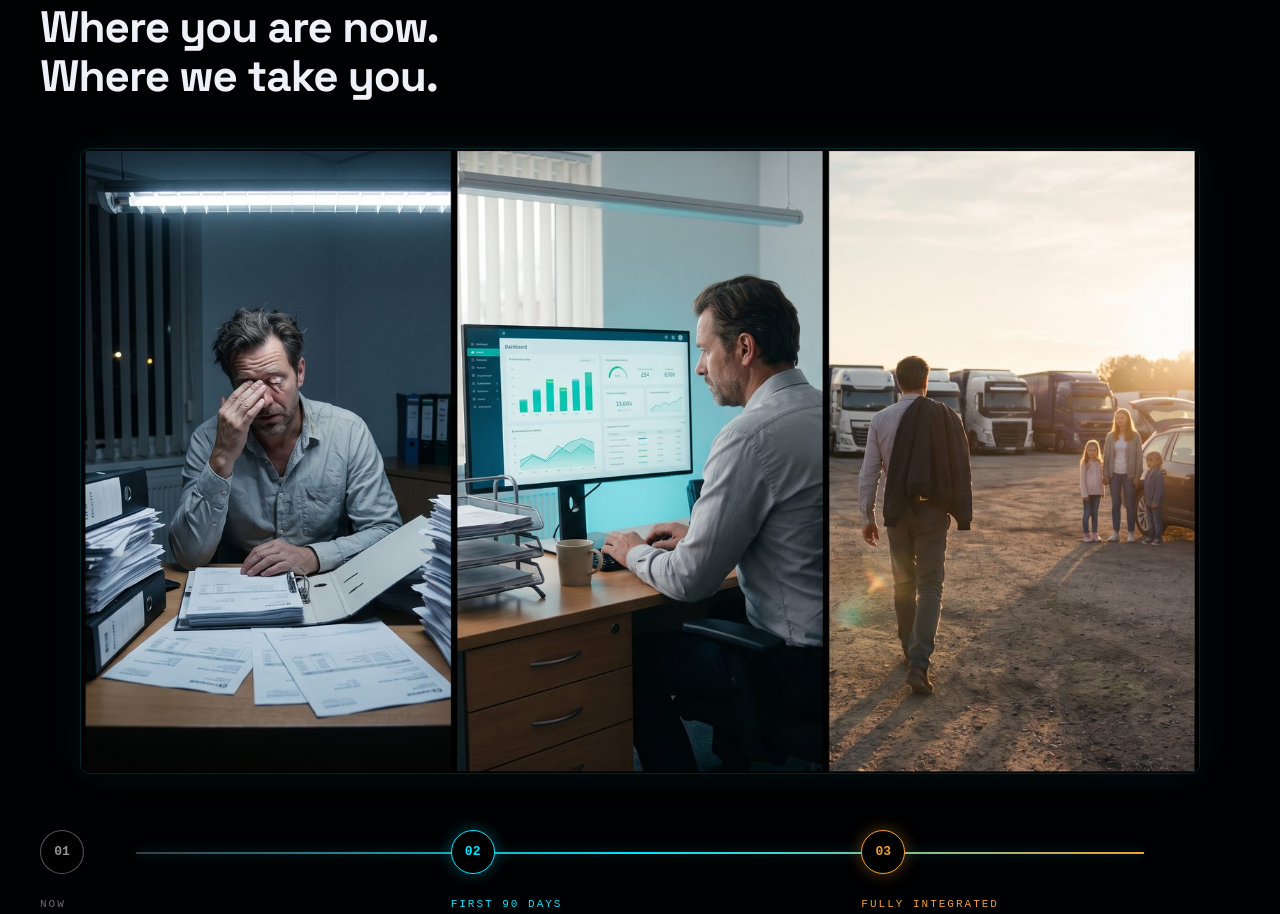
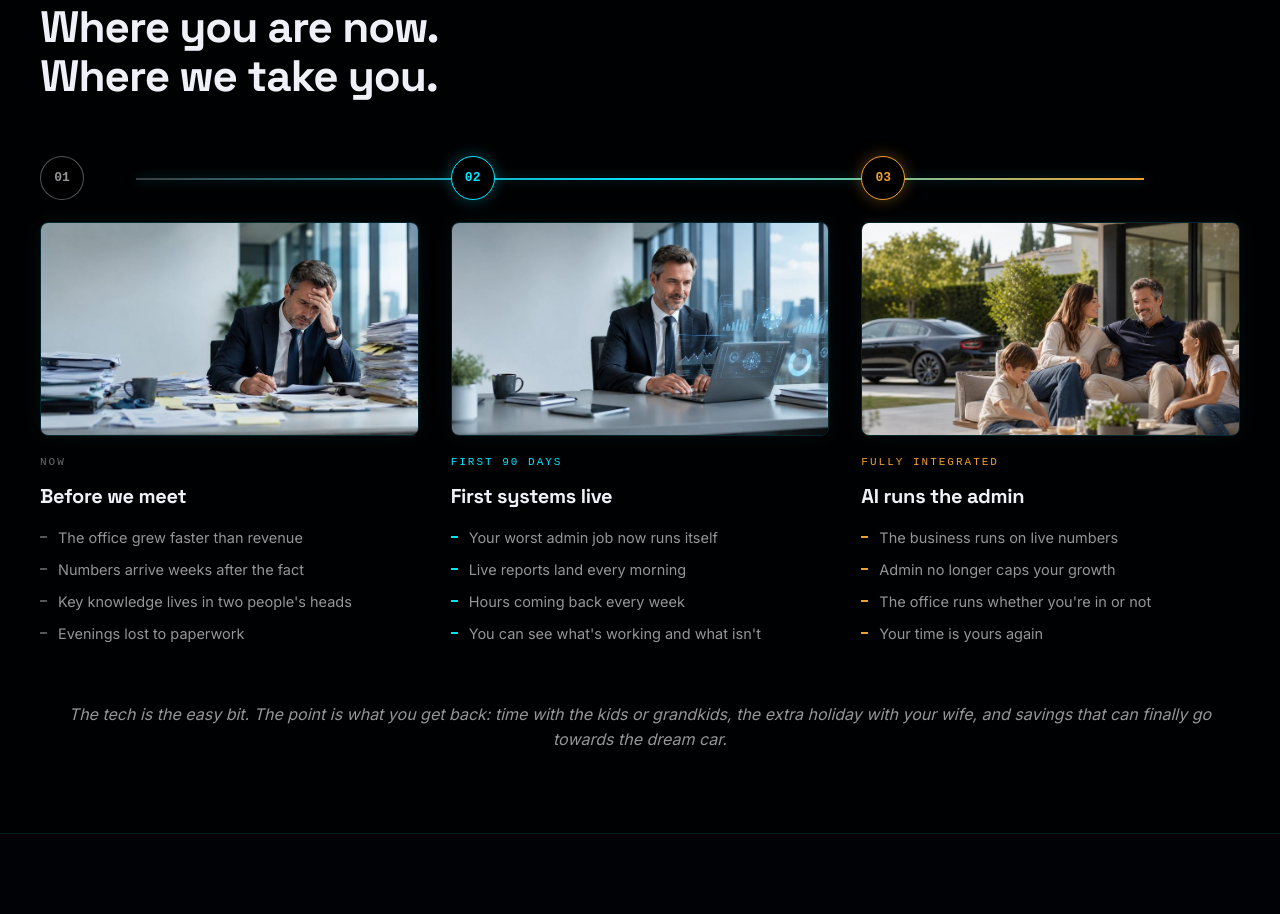
Before and after one commit to danielwalsh-ai/danielwalsh.ai, a website: page public/index.html in a window 1280 px wide. Shown: the part 1886-2800 px from the top of the page. Drawn offline with Linux system fonts and the light colour scheme; no server answers; animation ran at ten frames a second.

Commit message:
Replace roadmap triptych with Daniel's three per-stage images
Co-Authored-By: Claude Fable 5 <noreply@anthropic.com>

```diff
--- a/public/index.html
+++ b/public/index.html
@@ -199,11 +199,11 @@ nav.scrolled { padding: 14px 40px; }
 
 /* ─── ROADMAP ─── */
 #roadmap { position: relative; z-index: 1; background: rgba(0,2,5,0.55); }
-.roadmap-visual {
-  display: block; width: 100%; max-width: 1120px; height: auto;
-  margin: 48px auto 8px; border-radius: 10px;
-  border: 1px solid var(--border);
-  box-shadow: 0 0 40px rgba(0,229,255,0.08);
+.stage-photo {
+  display: block; width: 100%; height: auto;
+  border-radius: 8px; border: 1px solid var(--border);
+  box-shadow: 0 0 24px rgba(0,229,255,0.06);
+  margin-bottom: 18px;
 }
 .roadmap {
   position: relative;
@@ -920,11 +920,11 @@ nav { box-shadow: 0 1px 0 rgba(0,229,255,0.15), 0 6px 24px rgba(0,229,255,0.05);
   <div class="section-inner">
     <div class="section-label">The journey</div>
     <h2 class="section-title">Where you are now.<br>Where we take you.</h2>
-    <img class="roadmap-visual" src="/media/roadmap.jpg?v=2" alt="Three stages of the journey: a business owner buried in paperwork late at night, then reviewing a live dashboard, then walking across his haulage yard to his family at the end of the day" decoding="async" width="1600" height="893">
     <div class="roadmap">
       <div class="roadmap-line"></div>
       <div class="roadmap-stage">
         <div class="roadmap-marker">01</div>
+        <img class="stage-photo" src="/media/roadmap-1.jpg" alt="A business owner at his desk, overwhelmed by stacks of paperwork" decoding="async" width="900" height="507">
         <div class="roadmap-tag">Now</div>
         <h4>Before we meet</h4>
         <ul>
@@ -936,6 +936,7 @@ nav { box-shadow: 0 1px 0 rgba(0,229,255,0.15), 0 6px 24px rgba(0,229,255,0.05);
       </div>
       <div class="roadmap-stage">
         <div class="roadmap-marker">02</div>
+        <img class="stage-photo" src="/media/roadmap-2.jpg" alt="The same business owner at a clear desk, working from a live AI dashboard" decoding="async" width="900" height="507">
         <div class="roadmap-tag">First 90 days</div>
         <h4>First systems live</h4>
         <ul>
@@ -947,6 +948,7 @@ nav { box-shadow: 0 1px 0 rgba(0,229,255,0.15), 0 6px 24px rgba(0,229,255,0.05);
       </div>
       <div class="roadmap-stage">
         <div class="roadmap-marker">03</div>
+        <img class="stage-photo" src="/media/roadmap-3.jpg" alt="The business owner relaxing at home with his family, the car on the drive" decoding="async" width="900" height="507">
         <div class="roadmap-tag">Fully integrated</div>
         <h4>AI runs the admin</h4>
         <ul>
```
Also changed, not shown: public/media/roadmap-1.jpg (added), public/media/roadmap-2.jpg (added), public/media/roadmap-3.jpg (added), public/media/roadmap.jpg (deleted).
